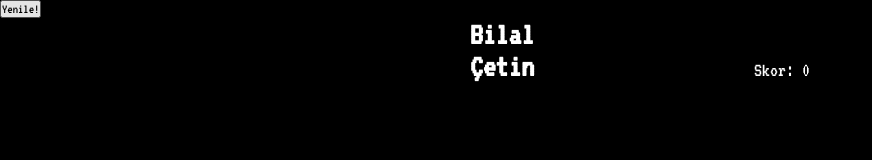
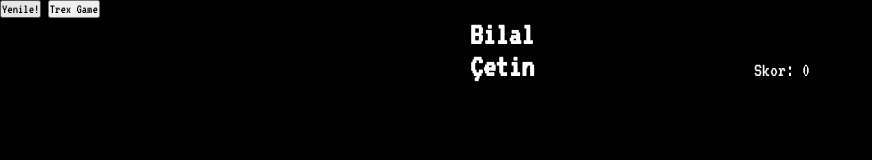
Before and after one commit to BilalGames/BilalGames.github.io, a plain HTML site: page index.html in a window 1280 px wide. Shown: the top 160 px of the page, without its empty margins (0-872 px from the left). Drawn offline with nearby package versions, Linux system fonts and the light colour scheme.

Commit message:
Update index.html

```diff
--- a/index.html
+++ b/index.html
@@ -6,6 +6,7 @@
 
 <html>
 <input type="button" onclick="location.href='';" value="Yenile!" />
+	<a href="trex.html"><button>Trex Game</button></a>
 <head>
 <meta charset="UTF-8">
 <title>YILAN OYUNU</title>
```
